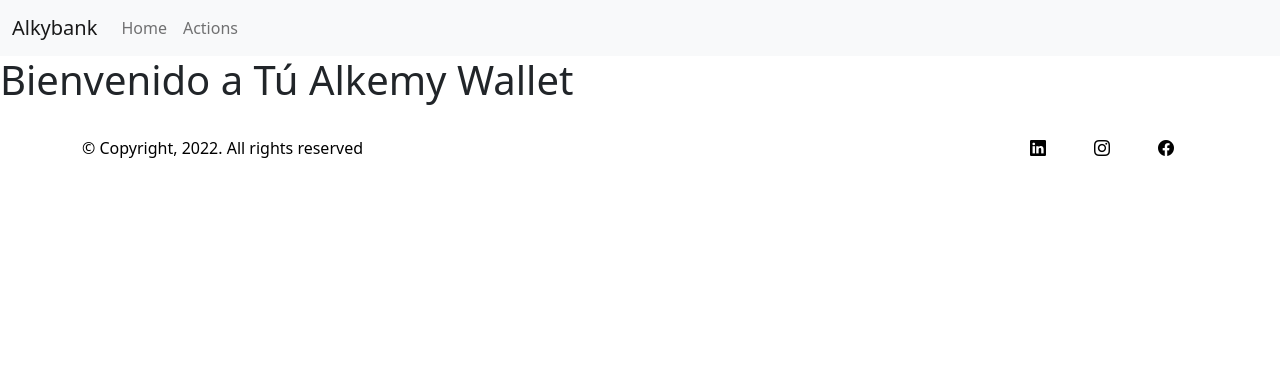
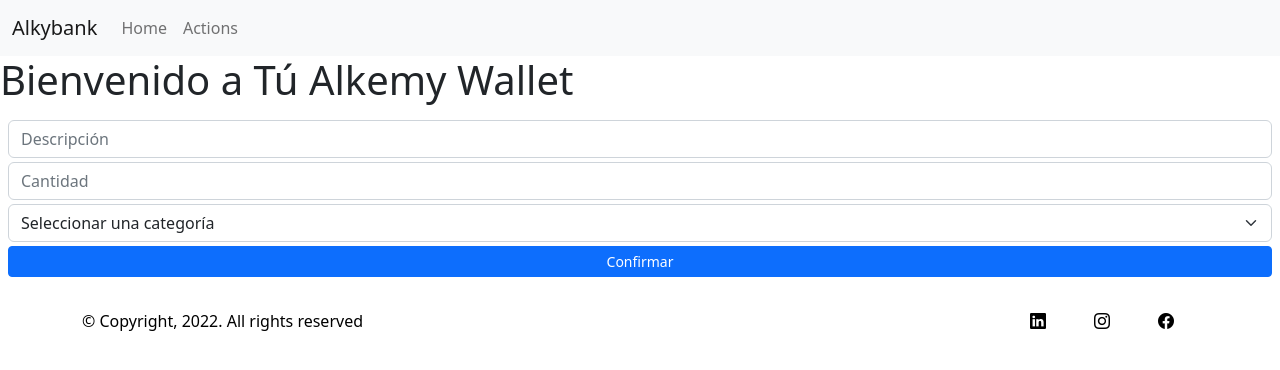
Before and after one commit to ThiagoLopezA/Skill-Up-JS-Front-02, a React app: page / in a window 1280 px wide. Shown: the top 370 px of the page. Built offline with nearby package versions, Linux system fonts and the light colour scheme; the HTML template or start-up script is replaced by a standard one.

Commit message:
<feat>[components]: Transaction from created

```diff
--- a/package.json
+++ b/package.json
@@ -13,10 +13,12 @@
   "dependencies": {
     "bootstrap": "^5.2.3",
     "bootstrap-icons": "^1.10.2",
+    "formik": "^2.2.9",
     "react": "^18.2.0",
+    "react-bootstrap": "^2.6.0",
     "react-dom": "^18.2.0",
     "react-router-dom": "^6.4.4",
-    "react-bootstrap": "^2.6.0"
+    "yup": "^0.32.11"
   },
   "devDependencies": {
     "@types/react": "^18.0.17",
--- /dev/null
+++ b/src/Components/Forms/TransactionForm/TransactionForm.jsx
@@ -0,0 +1,88 @@
+import React from "react";
+import * as yup from "yup";
+import { useFormik } from "formik";
+import Button from "../../Button/Button";
+
+export default function TransactionForm({ handleSubmit }) {
+  const validationSchema = yup.object().shape({
+    description: yup.string().required("Este campo es requerido."),
+    amount: yup.number().min(1).required("Este campo es requerido."),
+    categoryId: yup.number().required("Este campo es requerido."),
+  });
+  const defaultValues = {
+    description: "",
+    amount: "",
+    categoryId: "",
+  };
+  const onSubmit = values => {
+    handleSubmit(values);
+  };
+  const formik = useFormik({
+    validationSchema,
+    initialValues: defaultValues,
+    onSubmit,
+  });
+  return (
+    <form onSubmit={formik.handleSubmit} className="d-flex flex-column p-2">
+      <input
+        type="text"
+        placeholder="Descripción"
+        className={`form-control mb-1 ${
+          formik.touched.description
+            ? Boolean(formik.errors.description)
+              ? "is-invalid"
+              : "is-valid"
+            : ""
+        }`}
+        name="description"
+        value={formik.values.description}
+        onChange={formik.handleChange}
+      />
+      {formik.touched.description && formik.errors.description && (
+        <div class="invalid-feedback mb-2">{formik.errors.description}</div>
+      )}
+
+      <input
+        type="number"
+        name="amount"
+        placeholder="Cantidad"
+        className={`form-control mb-1 ${
+          formik.touched.amount
+            ? Boolean(formik.errors.amount)
+              ? "is-invalid"
+              : "is-valid"
+            : ""
+        }`}
+        value={formik.values.amount}
+        onChange={formik.handleChange}
+      />
+      {formik.touched.amount && formik.errors.amount && (
+        <div class="invalid-feedback mb-2">{formik.errors.amount}</div>
+      )}
+
+      <select
+        type="number"
+        name="categoryId"
+        className={`form-select mb-1 ${
+          formik.touched.categoryId
+            ? Boolean(formik.errors.categoryId)
+              ? "is-invalid"
+              : "is-valid"
+            : ""
+        }`}
+        value={formik.values.categoryId}
+        onChange={formik.handleChange}
+      >
+        <option value="">Seleccionar una categoría</option>
+        <option value="1">category A</option>
+        <option value="2">category B</option>
+      </select>
+      {formik.touched.categoryId && formik.errors.categoryId && (
+        <div class="invalid-feedback mb-2">{formik.errors.categoryId}</div>
+      )}
+      <Button type="submit" variant="primary">
+        Confirmar
+      </Button>
+    </form>
+  );
+}
--- a/src/Components/Home.jsx
+++ b/src/Components/Home.jsx
@@ -1,10 +1,12 @@
 import React from "react";
 import Button from "./Button/Button";
+import TransactionForm from "./Forms/TransactionForm/TransactionForm";
 
 const Home = () => {
   return (
     <>
       <h1>Bienvenido a Tú Alkemy Wallet</h1>
+      <TransactionForm />
     </>
   );
 };
```
Also changed, not shown: 1 other file (tests, documents, lock files or other folders).
